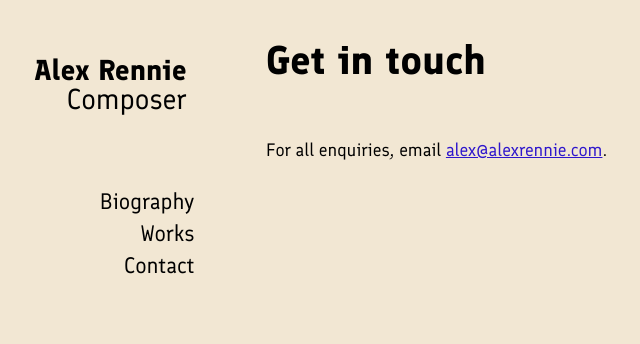
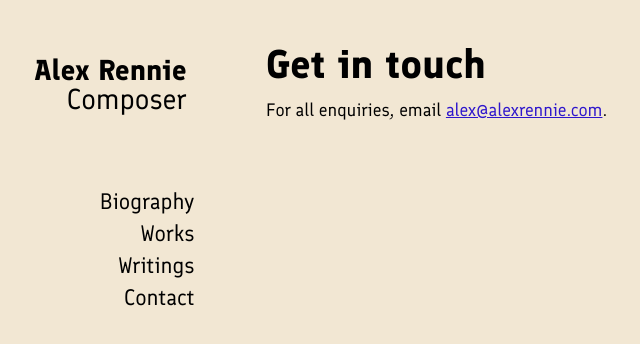
Before and after one commit to arendog/arendog.github.io, a SvelteKit app: page /contact in a window 1280 px wide. Shown: the top 344 px of the page, without its empty margins (54-694 px from the left). Built offline with nearby package versions, Linux system fonts and the light colour scheme.

Commit message:
General update pre-migration to markdown

```diff
--- a/package.json
+++ b/package.json
@@ -37,5 +37,8 @@
 		"vite": "^5.4.4",
 		"wavesurfer.js": "^7.6.0"
 	},
-	"type": "module"
+	"type": "module",
+	"dependencies": {
+		"mdsvex": "^0.12.3"
+	}
 }
--- a/src/app.postcss
+++ b/src/app.postcss
@@ -32,7 +32,7 @@
 
 h1 {
 	font-size: 2.5rem;
-	line-height: 3.5rem;
+	line-height: 4rem;
 	font-weight: bold;
 }
 h2 {
--- a/src/components/Sidenav.svelte
+++ b/src/components/Sidenav.svelte
@@ -49,11 +49,14 @@
 		</a>
 	</div>
 	<div class:show={menuOpen} class="flex hidden flex-col text-center md:block md:text-right">
-		<a href="/bio" class="hover:underline">
+		<a href="/biography" class="hover:underline">
 			<h3>Biography</h3>
 		</a>
 		<a href="/works" class="hover:underline">
 			<h3>Works</h3>
+		</a>
+		<a href="/writings" class="hover:underline">
+			<h3>Writings</h3>
 		</a>
 		<!-- <a href="jazz">
             <h3>Jazz</h3>
--- a/src/routes/bio/+page.svelte
+++ b/src/routes/biography/+page.svelte
@@ -1,5 +1,5 @@
 <svelte:head>
-	<title>Bio - Alex Rennie</title>
+	<title>Biography - Alex Rennie</title>
 </svelte:head>
 
 <h1 class="mb-4">Biography</h1>
--- a/src/routes/contact/+page.svelte
+++ b/src/routes/contact/+page.svelte
@@ -2,7 +2,7 @@
 	<title>Contact - Alex Rennie</title>
 </svelte:head>
 
-<div class="flex flex-col gap-4">
+
 <h1>Get in touch</h1>
 <!-- <div>
 	<h2>Commissions</h2>
@@ -18,9 +18,9 @@
 		please email.
 	</p>
 </div> -->
-	<p class="mt-8">
+<p>
+<!-- <p class="mt-8"> -->
 	For all enquiries, email <a href="mailto:alex@alexrennie.com" class="text-primary underline"
 		>alex@alexrennie.com</a
 	>.
 </p>
-</div>
--- /dev/null
+++ b/src/routes/writings/+page.svelte
@@ -0,0 +1,5 @@
+<svelte:head>
+	<title>Bio - Alex Rennie</title>
+</svelte:head>
+
+<h1>Writings</h1>
--- a/svelte.config.js
+++ b/svelte.config.js
@@ -1,11 +1,19 @@
 import adapter from '@sveltejs/adapter-static';
 import { vitePreprocess } from '@sveltejs/vite-plugin-svelte';
+
+import { mdsvex } from 'mdsvex';
+
+/** @type {import('mdsvex').mdsvexOptions} */
+const mdsvexOptions = {
+	extensions: ['.svx']
+}
 
 /** @type {import('@sveltejs/kit').Config} */
 const config = {
 	kit: {
 		adapter: adapter()
 	},
-	preprocess: vitePreprocess()
+	extensions: ['.svelte', '.svx'],
+	preprocess: [vitePreprocess(), mdsvex(mdsvexOptions)]
 };
 export default config;
```
Also changed, not shown: 1 other file (tests, documents, lock files or other folders). Lines whose indentation alone changed are shown as unchanged.
